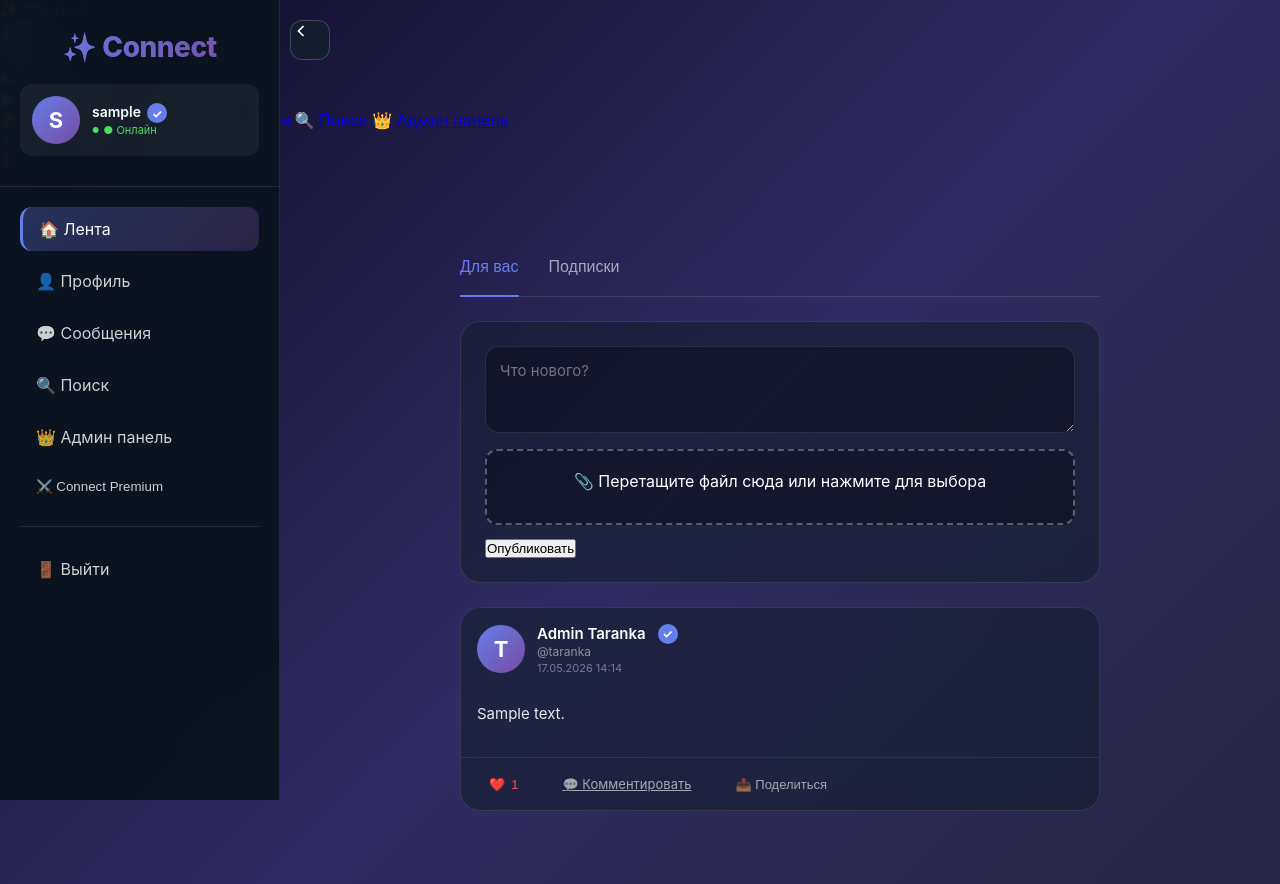
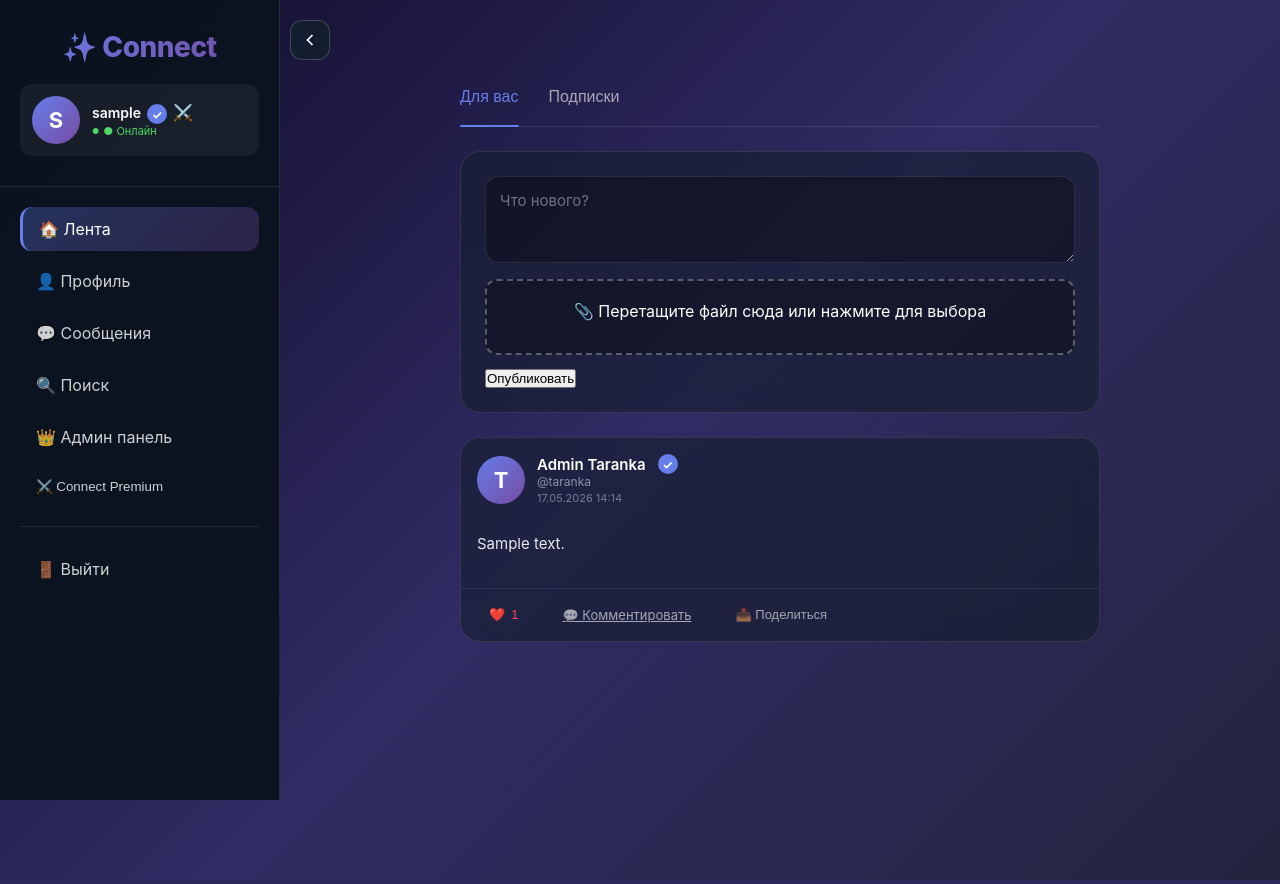
Before and after one commit to atlaspro101/connect-social, a Flask app: page /feed in a window 1280 px wide. Shown: the top 884 px of the page. Run offline with Flask 3, Linux system fonts and the light colour scheme; the visitor is signed in with stand-in values (Sample User, id 1); data comes from the database, SQL or seed files in the repository; tables that the repository leaves empty hold one stand-in row (values such as "Sample post").

Commit message:
Fix: hide hamburger menu on PC, separate mobile and desktop menus properly

```diff
--- a/templates/feed.html
+++ b/templates/feed.html
@@ -89,8 +89,20 @@
             box-shadow: 0 0 15px rgba(255, 71, 87, 0.5);
         }
 
-        /* ПК стили */
-        .sidebar, .sidebar-toggle { display: block; }
+        /* ПК стили - только для ПК */
+        @media (min-width: 769px) {
+            .hamburger-btn, .hamburger-menu, .hamburger-overlay {
+                display: none !important;
+            }
+        }
+
+        /* Мобильные стили - только для мобильных */
+        @media (max-width: 768px) {
+            .sidebar, .sidebar-toggle {
+                display: none !important;
+            }
+        }
+
         .avatar-post {
             width: 48px;
             height: 48px;
@@ -156,7 +168,6 @@
         }
 
         @media (max-width: 768px) {
-            .sidebar, .sidebar-toggle { display: none; }
             .avatar-post { width: 44px; height: 44px; }
             .post-author-row { padding: 12px; }
             .post-text { padding: 0 12px 12px; font-size: 14px; }
@@ -166,7 +177,7 @@
     </style>
 </head>
 <body>
-    <!-- Гамбургер меню (мобильные) -->
+    <!-- ========== МОБИЛЬНОЕ ГАМБУРГЕР МЕНЮ (только для телефонов) ========== -->
     <div class="hamburger-btn" id="hamburgerBtn" onclick="toggleMobileMenu()">
         <span></span>
     </div>
@@ -181,7 +192,7 @@
                     <div class="avatar-placeholder" style="width:48px;height:48px;">{{ username[0].upper() }}</div>
                 {% endif %}
                 <div class="menu-user-info">
-                    <div class="menu-username">{{ username }}{% if is_admin %}<span class="verified-badge">✓</span>{% endif %}</div>
+                    <div class="menu-username">{{ username }}{% if is_admin %}<span class="verified-badge">✓</span>{% endif %}{% if is_premium %}<span class="premium-badge">⚔️</span>{% endif %}</div>
                     <div class="menu-status">● Онлайн</div>
                 </div>
             </div>
@@ -198,14 +209,14 @@
     </div>
     <div class="hamburger-overlay" id="menuOverlay" onclick="closeMobileMenu()"></div>
 
-    <!-- ПК сайдбар -->
+    <!-- ========== ПК САЙДБАР (только для ПК) ========== -->
     <div class="sidebar" id="sidebar">
         <div class="sidebar-header">
             <div class="sidebar-logo">✨ Connect</div>
             <div class="sidebar-user">
                 {% if user_avatar %}<img src="{{ user_avatar }}" class="sidebar-avatar">{% else %}<div class="avatar-placeholder" style="width:48px;height:48px;">{{ username[0].upper() }}</div>{% endif %}
                 <div class="sidebar-user-info">
-                    <div class="sidebar-username">{{ username }}{% if is_admin %}<span class="verified-badge">✓</span>{% endif %}</div>
+                    <div class="sidebar-username">{{ username }}{% if is_admin %}<span class="verified-badge">✓</span>{% endif %}{% if is_premium %}<span class="premium-badge">⚔️</span>{% endif %}</div>
                     <div class="sidebar-user-status">● Онлайн</div>
                 </div>
             </div>
@@ -337,34 +348,41 @@
     </div>
 
     <script>
-        // Sidebar
+        // Sidebar для ПК
         function toggleSidebar() {
+            if (window.innerWidth > 768) {
                 const sidebar = document.getElementById('sidebar');
                 const mainContent = document.getElementById('mainContent');
                 const toggleBtn = document.getElementById('sidebarToggle');
-            if (window.innerWidth > 768) {
                 sidebar.classList.toggle('collapsed');
                 mainContent.classList.toggle('expanded');
                 toggleBtn.classList.toggle('collapsed');
                 localStorage.setItem('sidebarCollapsed', sidebar.classList.contains('collapsed'));
             }
         }
+
+        // Загрузка состояния сайдбара для ПК
         if (window.innerWidth > 768 && localStorage.getItem('sidebarCollapsed') === 'true') {
             document.getElementById('sidebar').classList.add('collapsed');
             document.getElementById('mainContent').classList.add('expanded');
             document.getElementById('sidebarToggle').classList.add('collapsed');
         }
 
-        // Мобильное меню
+        // Мобильное меню (только для мобильных)
         function toggleMobileMenu() {
+            if (window.innerWidth <= 768) {
                 document.getElementById('mobileMenu').classList.toggle('open');
                 document.getElementById('menuOverlay').classList.toggle('active');
                 document.getElementById('hamburgerBtn').classList.toggle('open');
             }
+        }
+
         function closeMobileMenu() {
+            if (window.innerWidth <= 768) {
                 document.getElementById('mobileMenu').classList.remove('open');
                 document.getElementById('menuOverlay').classList.remove('active');
                 document.getElementById('hamburgerBtn').classList.remove('open');
+            }
         }
 
         // Вкладки ленты
@@ -388,9 +406,16 @@
             document.getElementById('premiumModal').style.display = 'none';
         }
         function buyPremium() {
-            alert('⚔️ Спасибо за покупку Connect Premium!\nВаш ник теперь будет переливаться и появится иконка меча!');
-            closePremiumModal();
+            fetch('/buy_premium', { method: 'POST' })
+                .then(r => r.json())
+                .then(data => {
+                    if (data.success) {
+                        alert('⚔️ Поздравляем! Вы стали Premium пользователем!');
                         location.reload();
+                    } else {
+                        alert('Ошибка при покупке Premium');
+                    }
+                });
         }
 
         document.getElementById('pcPremiumBtn')?.addEventListener('click', openPremiumModal);
@@ -481,6 +506,13 @@
         });
 
         document.addEventListener('keydown', e => { if (e.key === 'Escape') { closeLightbox(); closeSearchModal(); closePremiumModal(); } });
+
+        // При изменении размера окна - закрываем мобильное меню
+        window.addEventListener('resize', function() {
+            if (window.innerWidth > 768) {
+                closeMobileMenu();
+            }
+        });
     </script>
 </body>
 </html>
```
Lines whose indentation alone changed are shown as unchanged.
